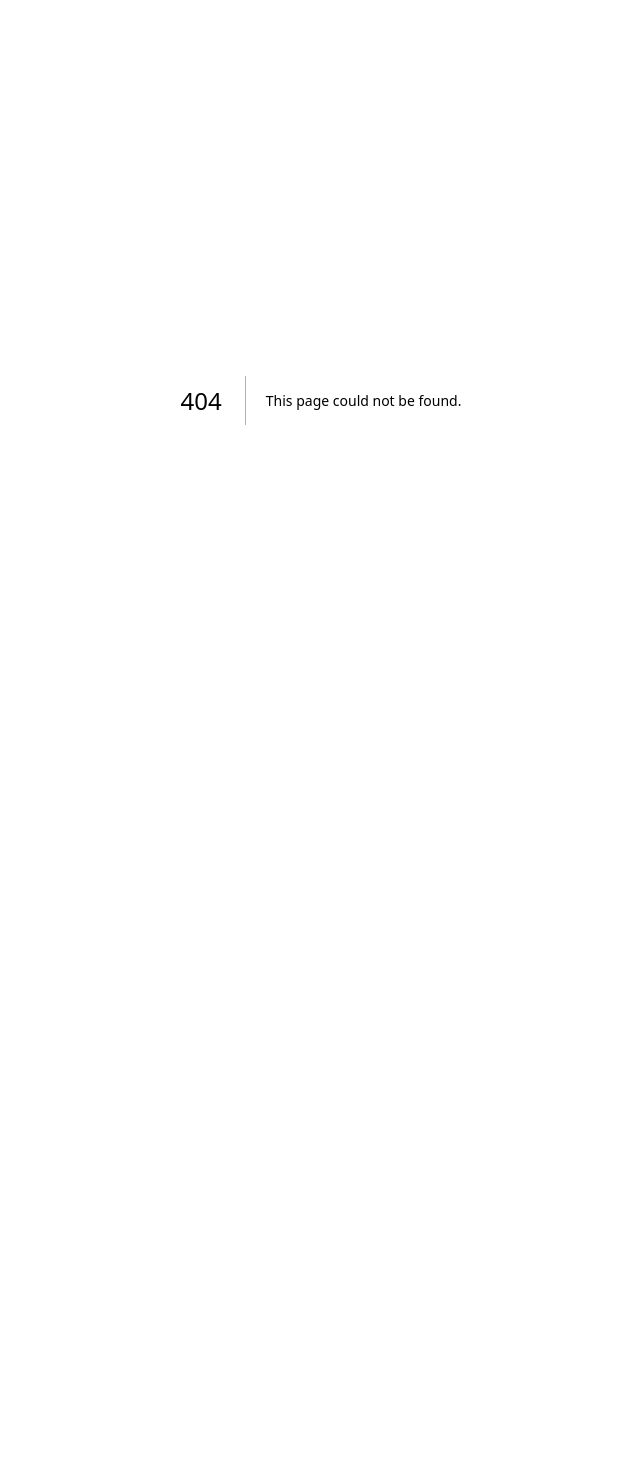
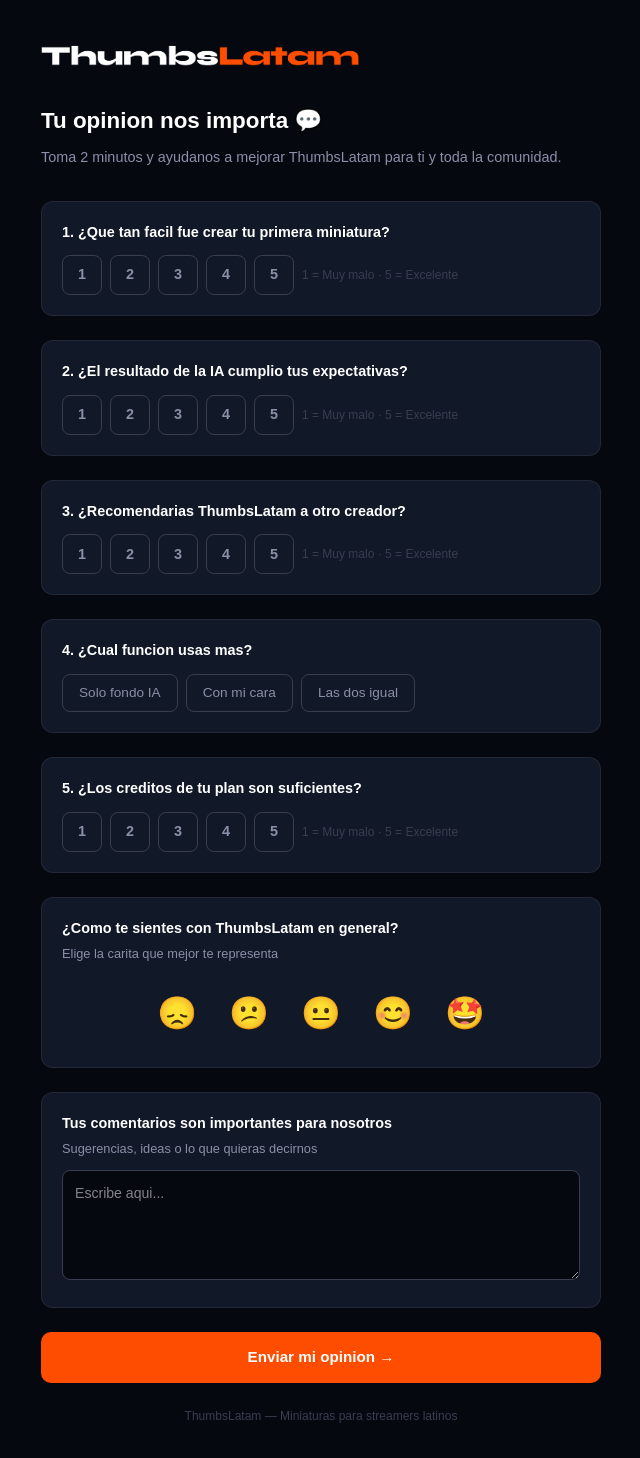
Before and after one commit to jokonog/thumbslatam, a Next.js app: page /feedback in a window 1280 px wide. Before the commit this address had no page. Shown: the top 1458 px of the page, without its empty margins (319-959 px from the left). Before the commit the page ends 800 px from the top, so only its background shows below. Built offline with nearby package versions, Linux system fonts and the light colour scheme.

Commit message:
feat: pagina feedback y API para guardar respuestas

```diff
--- /dev/null
+++ b/app/api/feedback/route.ts
@@ -0,0 +1,33 @@
+import { NextResponse } from "next/server";
+import { createClient } from "@supabase/supabase-js";
+
+const supabaseAdmin = createClient(
+  process.env.NEXT_PUBLIC_SUPABASE_URL!,
+  process.env.SUPABASE_SERVICE_ROLE_KEY!
+);
+
+export async function POST(request: Request) {
+  try {
+    const body = await request.json();
+    const { usuario_id, email, pregunta1, pregunta2, pregunta3, pregunta4, pregunta5, caritas, sugerencias } = body;
+
+    const { error } = await supabaseAdmin.from("feedback").insert({
+      usuario_id, email, pregunta1, pregunta2, pregunta3, pregunta4, pregunta5, caritas, sugerencias
+    });
+
+    if (error) return NextResponse.json({ error: error.message }, { status: 500 });
+    return NextResponse.json({ ok: true });
+  } catch (error: any) {
+    return NextResponse.json({ error: error.message }, { status: 500 });
+  }
+}
+
+export async function GET() {
+  const { data, error } = await supabaseAdmin
+    .from("feedback")
+    .select("*")
+    .order("created_at", { ascending: false });
+
+  if (error) return NextResponse.json({ error: error.message }, { status: 500 });
+  return NextResponse.json({ feedback: data });
+}
--- /dev/null
+++ b/app/feedback/page.tsx
@@ -0,0 +1,138 @@
+"use client";
+import { useState, useEffect, Suspense } from "react";
+import { useSearchParams } from "next/navigation";
+
+const CARITAS = ["😞", "😕", "😐", "😊", "🤩"];
+
+function FeedbackForm() {
+  const searchParams = useSearchParams();
+  const userId = searchParams.get("user") || "";
+  const emailParam = searchParams.get("email") || "";
+
+  const [p1, setP1] = useState(0);
+  const [p2, setP2] = useState(0);
+  const [p3, setP3] = useState(0);
+  const [p4, setP4] = useState("");
+  const [p5, setP5] = useState(0);
+  const [carita, setCarita] = useState(0);
+  const [sugerencias, setSugerencias] = useState("");
+  const [enviando, setEnviando] = useState(false);
+  const [enviado, setEnviado] = useState(false);
+  const [error, setError] = useState("");
+
+  async function enviar() {
+    if (!p1 || !p2 || !p3 || !p4 || !p5 || !carita) return setError("Por favor responde todas las preguntas.");
+    setError("");
+    setEnviando(true);
+    const res = await fetch("/api/feedback", {
+      method: "POST",
+      headers: { "Content-Type": "application/json" },
+      body: JSON.stringify({ usuario_id: userId, email: emailParam, pregunta1: p1, pregunta2: p2, pregunta3: p3, pregunta4: p4, pregunta5: p5, caritas: carita, sugerencias }),
+    });
+    const data = await res.json();
+    if (data.ok) setEnviado(true);
+    else setError("Hubo un error al enviar. Intenta de nuevo.");
+    setEnviando(false);
+  }
+
+  const escala = (val: number, set: (v: number) => void) => (
+    <div style={{display:"flex",gap:"8px",flexWrap:"wrap"}}>
+      {[1,2,3,4,5].map(n => (
+        <button key={n} onClick={() => set(n)} style={{width:"40px",height:"40px",borderRadius:"8px",border:`1px solid ${val===n?"#FF4D00":"#3A3D52"}`,background:val===n?"rgba(255,77,0,0.15)":"transparent",color:val===n?"#FF4D00":"#8B8FA8",fontWeight:700,fontSize:"0.9rem",cursor:"pointer"}}>
+          {n}
+        </button>
+      ))}
+      <span style={{color:"#3A3D52",fontSize:"0.75rem",alignSelf:"center"}}>1 = Muy malo · 5 = Excelente</span>
+    </div>
+  );
+
+  if (enviado) return (
+    <main style={{minHeight:"100vh",background:"#060810",color:"white",display:"flex",alignItems:"center",justifyContent:"center",padding:"24px"}}>
+      <div style={{width:"100%",maxWidth:"500px",background:"#111827",borderRadius:"16px",padding:"40px 32px",border:"1px solid rgba(255,255,255,0.07)",textAlign:"center"}}>
+        <img src="/logo.png" alt="ThumbsLatam" style={{height:"32px",marginBottom:"24px",display:"block",margin:"0 auto 24px"}}/>
+        <div style={{fontSize:"3rem",marginBottom:"16px"}}>🙌</div>
+        <h2 style={{fontSize:"1.2rem",fontWeight:700,marginBottom:"12px"}}>Gracias por tu opinion</h2>
+        <p style={{color:"#8B8FA8",fontSize:"0.9rem",lineHeight:1.6,marginBottom:"24px"}}>Tus comentarios nos ayudan a mejorar ThumbsLatam para toda la comunidad.</p>
+        <a href="/dashboard" style={{display:"inline-block",padding:"12px 28px",background:"#FF4D00",color:"white",borderRadius:"8px",fontWeight:700,textDecoration:"none",fontSize:"0.9rem"}}>Volver al dashboard →</a>
+      </div>
+    </main>
+  );
+
+  return (
+    <main style={{minHeight:"100vh",background:"#060810",color:"white",padding:"40px 24px"}}>
+      <div style={{width:"100%",maxWidth:"560px",margin:"0 auto"}}>
+        <img src="/logo.png" alt="ThumbsLatam" style={{height:"32px",marginBottom:"32px",display:"block"}}/>
+        <h1 style={{fontSize:"1.4rem",fontWeight:800,marginBottom:"8px"}}>Tu opinion nos importa 💬</h1>
+        <p style={{color:"#8B8FA8",fontSize:"0.9rem",lineHeight:1.6,marginBottom:"32px"}}>Toma 2 minutos y ayudanos a mejorar ThumbsLatam para ti y toda la comunidad.</p>
+
+        <div style={{display:"flex",flexDirection:"column",gap:"24px"}}>
+
+          <div style={{background:"#111827",borderRadius:"12px",padding:"20px",border:"1px solid rgba(255,255,255,0.07)"}}>
+            <p style={{fontWeight:600,marginBottom:"12px",fontSize:"0.9rem"}}>1. ¿Que tan facil fue crear tu primera miniatura?</p>
+            {escala(p1, setP1)}
+          </div>
+
+          <div style={{background:"#111827",borderRadius:"12px",padding:"20px",border:"1px solid rgba(255,255,255,0.07)"}}>
+            <p style={{fontWeight:600,marginBottom:"12px",fontSize:"0.9rem"}}>2. ¿El resultado de la IA cumplio tus expectativas?</p>
+            {escala(p2, setP2)}
+          </div>
+
+          <div style={{background:"#111827",borderRadius:"12px",padding:"20px",border:"1px solid rgba(255,255,255,0.07)"}}>
+            <p style={{fontWeight:600,marginBottom:"12px",fontSize:"0.9rem"}}>3. ¿Recomendarias ThumbsLatam a otro creador?</p>
+            {escala(p3, setP3)}
+          </div>
+
+          <div style={{background:"#111827",borderRadius:"12px",padding:"20px",border:"1px solid rgba(255,255,255,0.07)"}}>
+            <p style={{fontWeight:600,marginBottom:"12px",fontSize:"0.9rem"}}>4. ¿Cual funcion usas mas?</p>
+            <div style={{display:"flex",gap:"8px",flexWrap:"wrap"}}>
+              {["Solo fondo IA","Con mi cara","Las dos igual"].map(op => (
+                <button key={op} onClick={() => setP4(op)} style={{padding:"8px 16px",borderRadius:"8px",border:`1px solid ${p4===op?"#FF4D00":"#3A3D52"}`,background:p4===op?"rgba(255,77,0,0.15)":"transparent",color:p4===op?"#FF4D00":"#8B8FA8",fontSize:"0.85rem",cursor:"pointer",fontWeight:p4===op?700:400}}>
+                  {op}
+                </button>
+              ))}
+            </div>
+          </div>
+
+          <div style={{background:"#111827",borderRadius:"12px",padding:"20px",border:"1px solid rgba(255,255,255,0.07)"}}>
+            <p style={{fontWeight:600,marginBottom:"12px",fontSize:"0.9rem"}}>5. ¿Los creditos de tu plan son suficientes?</p>
+            {escala(p5, setP5)}
+          </div>
+
+          <div style={{background:"#111827",borderRadius:"12px",padding:"20px",border:"1px solid rgba(255,255,255,0.07)"}}>
+            <p style={{fontWeight:600,marginBottom:"4px",fontSize:"0.9rem"}}>¿Como te sientes con ThumbsLatam en general?</p>
+            <p style={{color:"#8B8FA8",fontSize:"0.8rem",marginBottom:"16px"}}>Elige la carita que mejor te representa</p>
+            <div style={{display:"flex",gap:"12px",justifyContent:"center"}}>
+              {CARITAS.map((c, i) => (
+                <button key={i} onClick={() => setCarita(i+1)} style={{fontSize:"2rem",background:"none",border:`2px solid ${carita===i+1?"#FF4D00":"transparent"}`,borderRadius:"12px",padding:"8px",cursor:"pointer",transition:"border 0.15s"}}>
+                  {c}
+                </button>
+              ))}
+            </div>
+          </div>
+
+          <div style={{background:"#111827",borderRadius:"12px",padding:"20px",border:"1px solid rgba(255,255,255,0.07)"}}>
+            <p style={{fontWeight:600,marginBottom:"4px",fontSize:"0.9rem"}}>Tus comentarios son importantes para nosotros</p>
+            <p style={{color:"#8B8FA8",fontSize:"0.8rem",marginBottom:"12px"}}>Sugerencias, ideas o lo que quieras decirnos</p>
+            <textarea value={sugerencias} onChange={e => setSugerencias(e.target.value)} placeholder="Escribe aqui..." rows={4} style={{width:"100%",padding:"12px",borderRadius:"8px",background:"#060810",border:"1px solid #3A3D52",color:"white",fontSize:"0.88rem",resize:"vertical",boxSizing:"border-box"}}/>
+          </div>
+
+          {error && <p style={{color:"#ef4444",fontSize:"0.85rem"}}>{error}</p>}
+
+          <button onClick={enviar} disabled={enviando} style={{width:"100%",padding:"14px",borderRadius:"10px",background:"#FF4D00",border:"none",color:"white",fontSize:"0.95rem",fontWeight:700,cursor:"pointer"}}>
+            {enviando ? "Enviando..." : "Enviar mi opinion →"}
+          </button>
+
+          <p style={{color:"#3A3D52",fontSize:"0.75rem",textAlign:"center"}}>ThumbsLatam — Miniaturas para streamers latinos</p>
+        </div>
+      </div>
+    </main>
+  );
+}
+
+export default function FeedbackPage() {
+  return (
+    <Suspense>
+      <FeedbackForm />
+    </Suspense>
+  );
+}
```
